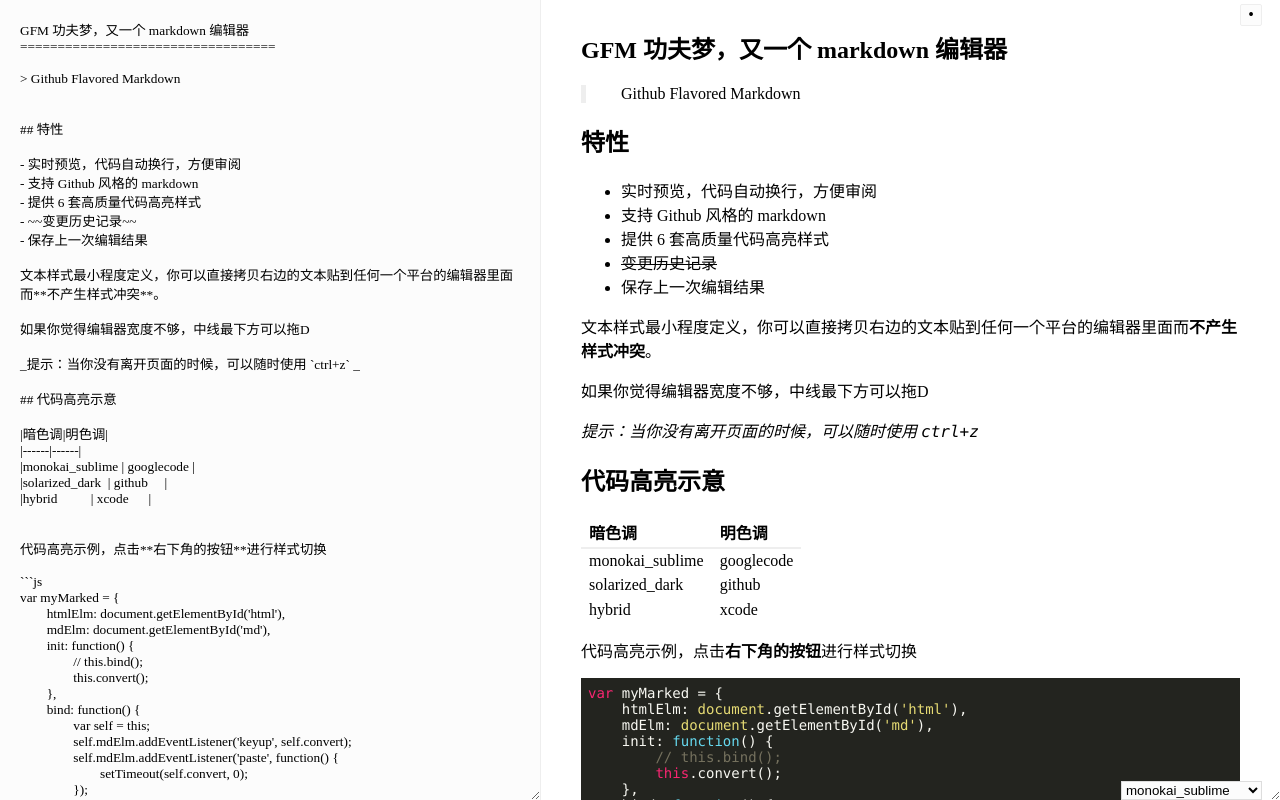
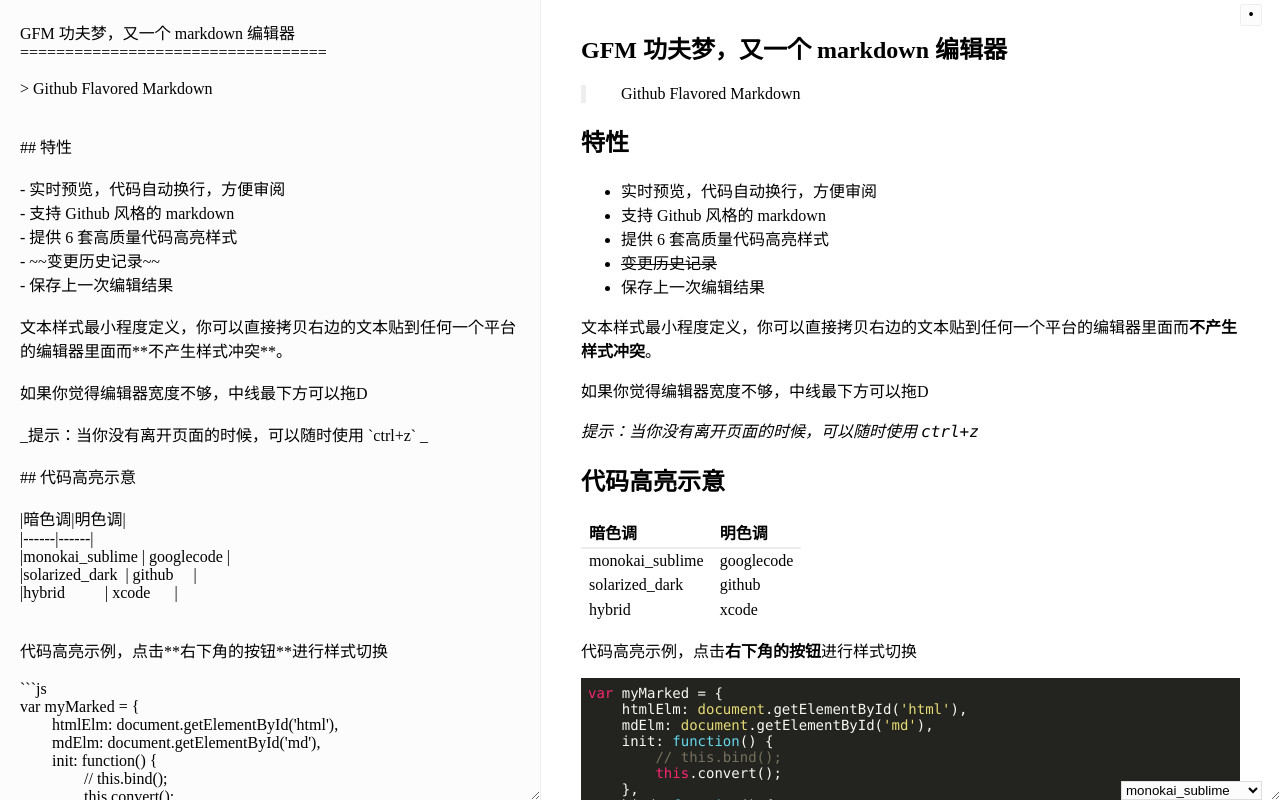
Before and after one commit to YouthJourney/gfm, a plain HTML site: page index.html in a window 1280 px wide. Drawn offline with Linux system fonts and the light colour scheme.

```diff
--- a/index.html
+++ b/index.html
@@ -30,7 +30,7 @@
  		#md {visibility: hidden;}
 
  		#html { padding:10px 40px; box-sizing:border-box; resize:horizontal;  }
- 		textarea {font-family: inherit; padding:20px; border:none; border-right: 1px solid #eee;  resize:horizontal; background-color:#fcfcfc; }
+ 		textarea {font-family: inherit; font-size: inherit; padding:20px; border:none; border-right: 1px solid #eee;  resize:horizontal; background-color:#fcfcfc; }
  		textarea:focus {outline:none; border-right-color:#ddd;}
  		.scrollbar::-webkit-scrollbar{width:8px;  }
 		.scrollbar::-webkit-scrollbar-track{  background-color:#FCFCFC;  }
```
